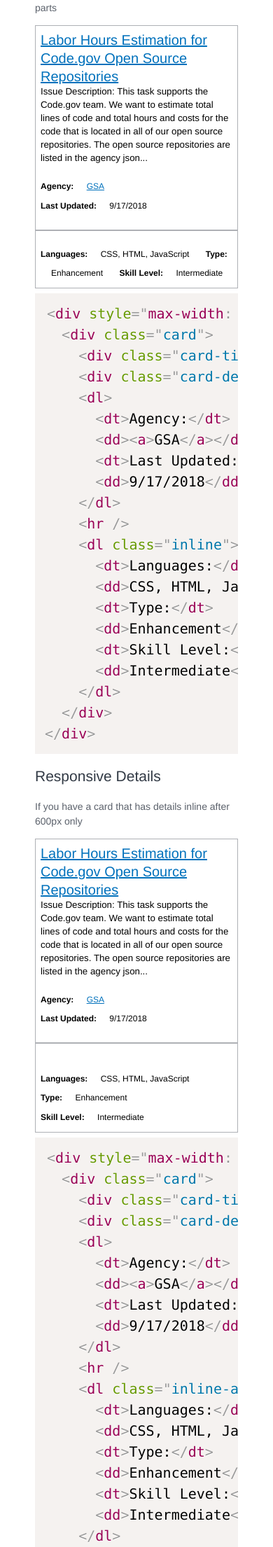
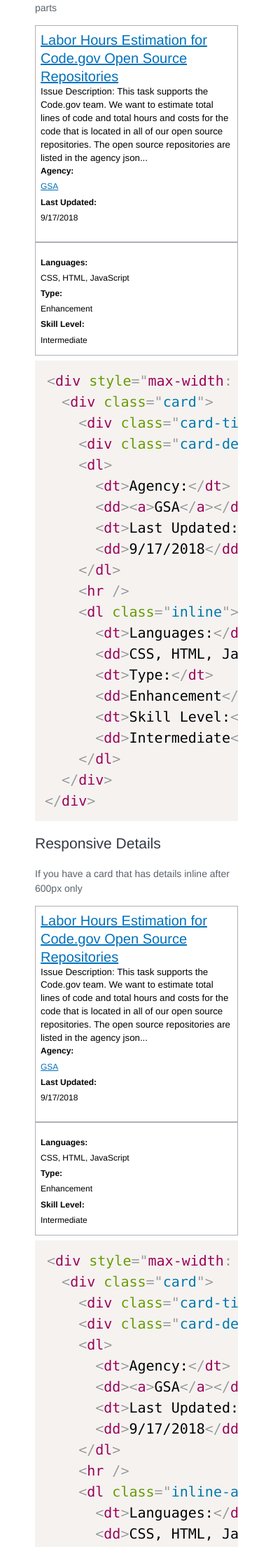
Before and after one commit to GSA/code-gov-style, a Jekyll site: the page built from components/cards.md, in a window 390 px wide. Shown: the part 1945-4155 px from the top of the page at 70% size. Built offline with Jekyll 4.4.1, drawn with Linux system fonts in a browser that asks for light colours.

Commit message:
Update card details to mobile first styling

```diff
--- a/_sass/_cards.scss
+++ b/_sass/_cards.scss
@@ -104,20 +104,25 @@
 
     dt {
       font-weight: bold;
-      display: inline;
+      display: block;
       margin-left: 0px;
-      &:before {
-        content: "\A";
-        white-space: pre;
+      @media screen and (min-width: $medium-screen) {
+        display: inline;
+        &:before {
+          content: "\A";
+          white-space: pre;
+        }
       }
     }
     dd {
       display: inline-block;
       margin-inline-start: 0px;
-      margin-left: 15px;
-      margin-right: 2rem;
       margin-bottom: 5px;
       margin-top: 5px;
+      @media screen and (min-width: $medium-screen) {
+        margin-left: 15px;
+        margin-right: 2rem;
+      }
       &:last-child {
         margin-right: 0px;
       }
```
